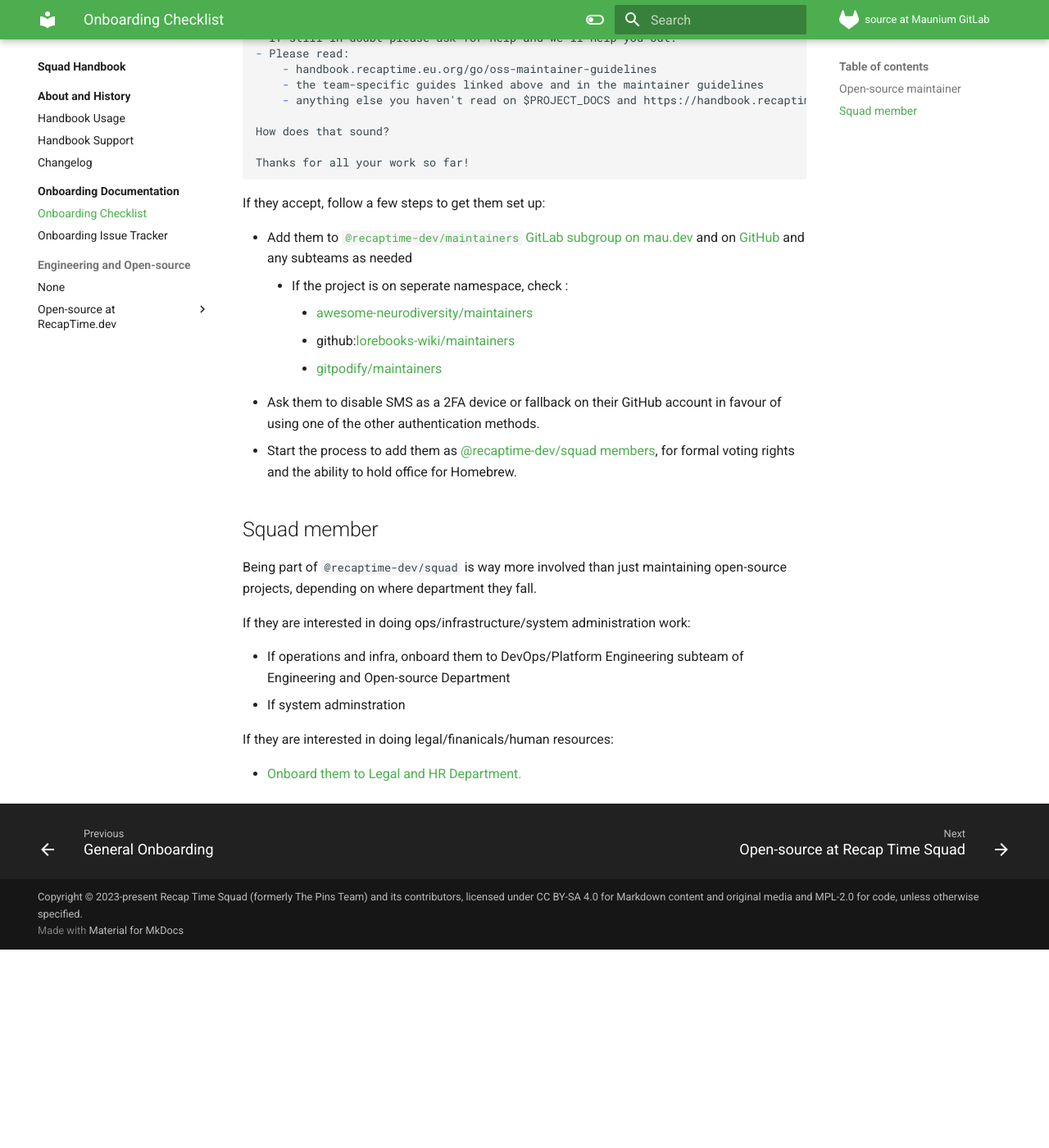
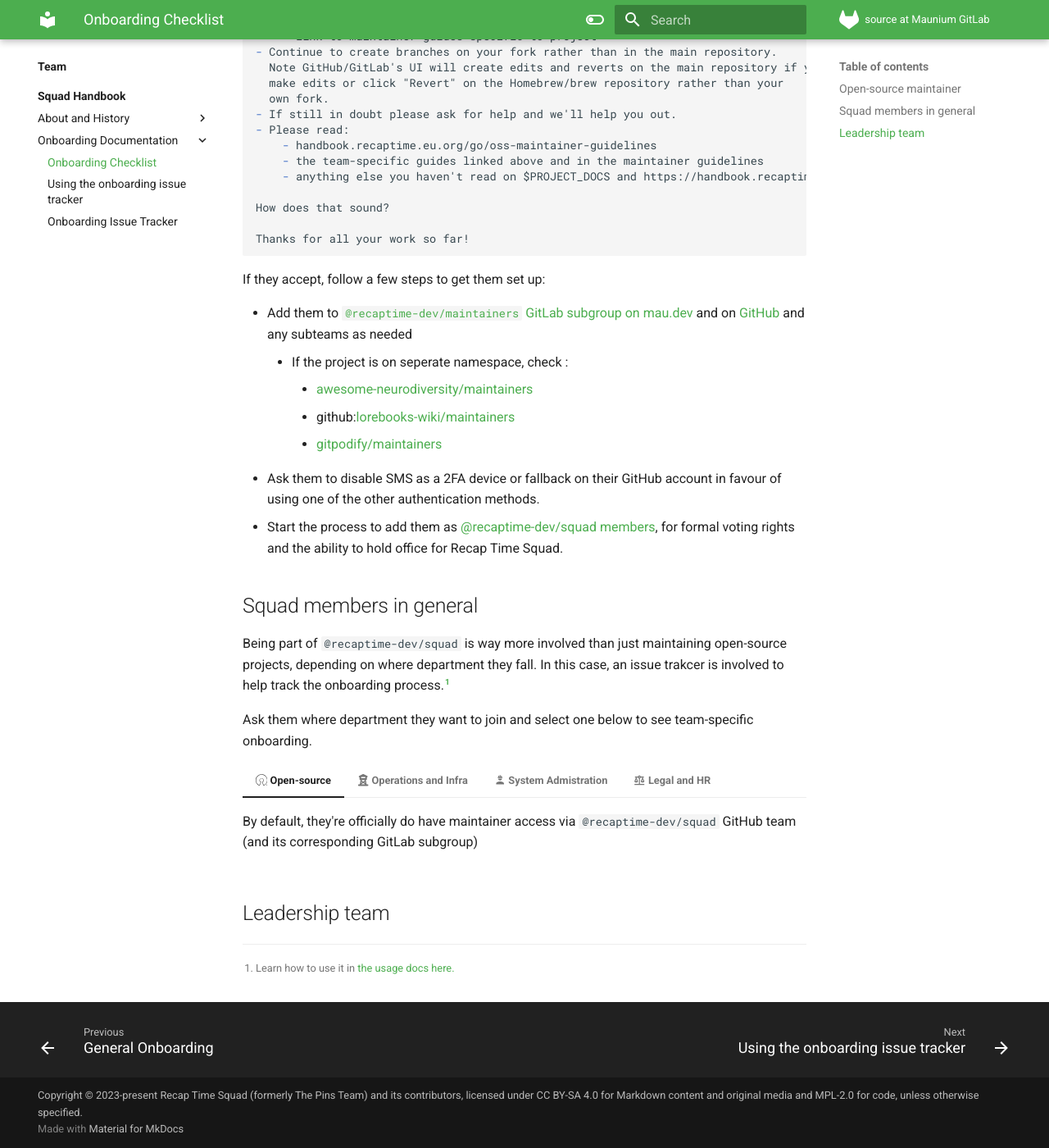
Before and after one commit to recaptime-dev/squad-wiki, an MkDocs documentation site: the page built from content/handbook/onboarding/checklist.md, in a window 1280 px wide and 1400 px high, scrolled down 1154 px. Shown: the whole window at 82% size. Built offline with MkDocs 1.6.1 and Material for MkDocs 9.7.7, drawn with Linux system fonts in a browser that asks for light colours; before the commit the page ends 2312 px from its top, so only the background shows below that; some of the changed text lies outside the part shown.

Commit message:
chore(content): update wiki content, especially on handbook
Also in this commit:
* Usual navbar updates, plus some needed plugin config
  for mkdocs
* Changes to VS Code and Gitpod config involving extensions and stuff.
* Add mkdocs-git-revision-date-localized-plugin to requirements.txt

Signed-off-by: Andrei Jiroh Halili <ajhalili2006@andreijiroh.eu.org>

```diff
--- a/content/handbook/onboarding/checklist.md
+++ b/content/handbook/onboarding/checklist.md
@@ -1,9 +1,15 @@
 # Onboarding Checklist at Recap Time Squad
 
-!!! info "Adopted from Homebrew's new maintainer checklist"
+!!! info "Adopted from Homebrew's [new maintainer checklist][docs.brew.sh]"
+
+[docs.brew.sh]: https://docs.brew.sh/New-Maintainer-Checklist
 
 **Existing squad members and leadership team uses this guide to
-invite and onboard new maintainers and project leaders.**
+invite and onboard new maintainers and project leaders. The community
+are welcome to have a look here but there's nothing you should have know.**
+
+Use the table of contents on the right side of the page (or from the navigation
+menu in mobile view)
 
 ## Open-source maintainer
 
@@ -63,18 +69,38 @@ If they accept, follow a few steps to get them set up:
         * github:@lorebooks-wiki/maintainers
         * @gitpodify/maintainers
 * Ask them to disable SMS as a 2FA device or fallback on their GitHub account in favour of using one of the other authentication methods.
-* Start the process to add them as [@recaptime-dev/squad members](#squad-member), for formal voting rights and the ability to hold office for Homebrew.
+* Start the process to add them as [@recaptime-dev/squad members](#squad-member), for formal voting rights and the ability to hold office for Recap Time Squad.
 
-## Squad member
+## Squad members in general
 
 Being part of `@recaptime-dev/squad` is way more involved than just maintaining open-source projects,
-depending on where department they fall.
+depending on where department they fall. In this case, an issue trakcer is
+involved to help track the onboarding process.[^1]
 
-If they are interested in doing ops/infrastructure/system administration work:
+[^1]: Learn how to use it in [the usage docs here.](./issue-tracker-usage.md)
 
-* If operations and infra, onboard them to DevOps/Platform Engineering subteam of Engineering and Open-source Department
-* If system adminstration
+Ask them where department they want to join and select one below to see team-specific onboarding.
 
-If they are interested in doing legal/finanicals/human resources:
+=== ":simple-opensourceinitiative: Open-source"
 
-* [Onboard them to Legal and HR Department.](../legal/onboarding.md)
+    By default, they're officially do have maintainer access via `@recaptime-dev/squad` GitHub team (and its corresponding GitLab subgroup)
+
+=== ":fontawesome-solid-tower-observation: Operations and Infra"
+
+    If they are interested in doing ops and infra, onboard them to either teams
+    or both within the Engineering and Open-source department:
+
+    * [DevOps/Platform Engineering](../engineering/devops/onboarding.md)
+    * [Infrastructure](../engineering/infrastructure/onboarding.md)
+
+=== ":material-account-hard-hat: System Admistration"
+
+    TBD
+
+=== ":material-scale-balance: Legal and HR"
+
+    If they're interested in doing legal work and human resources, [onboard them to Legal and HR Department](../legal/onboarding.md).
+
+    For recordkeeping of finanicals and managing our Open Collective org,
+
+## Leadership team
--- a/mkdocs.yml
+++ b/mkdocs.yml
@@ -100,8 +100,8 @@ markdown_extensions:
   - pymdownx.keys
   - pymdownx.magiclink:
       repo_url_shorthand: true
-      user: squidfunk
-      repo: mkdocs-material
+      user: recaptime-dev
+      repo: squad-wiki
   - pymdownx.mark
   - pymdownx.smartsymbols
   - pymdownx.superfences:
@@ -109,10 +109,22 @@ markdown_extensions:
         - name: mermaid
           class: mermaid
           format: !!python/name:pymdownx.superfences.fence_code_format
-  - pymdownx.tabbed
+  - pymdownx.tabbed:
+      alternate_style: true
   - pymdownx.tasklist:
       custom_checkbox: true
   - pymdownx.tilde
+
+plugins:
+  - search
+  - social
+  - tags
+  - git-revision-date-localized:
+      enable_creation_date: true
+      fallback_to_build_date: true
+  - redirects:
+      redirect_maps:
+        "organization/about.md": "https://recaptime.eu.org/about"
 
 # Navigation
 nav:
@@ -125,22 +137,20 @@ nav:
       - For squad members: contribute/squad-members.md
       - Contributing to handbook: handbook/contribute.md
       - "Maintainers' Guidelines": contribute/maintainer-guidelines.md
-  - Squad Handbook:
-    - handbook/index.md
-    - About and History:
-        - handbook/about/index.md
-        - Handbook Usage: handbook/handbook-usage.md
-        - Handbook Support: handbook/about/support.md
-        - Changelog: handbook/changelog.md
-    - Onboarding Documentation:
-      - handbook/onboarding/index.md
-      - Onboarding Checklist: handbook/onboarding/checklist.md
-      - Onboarding Issue Tracker: "https://mau.dev/recaptime-dev/squad/onboarding"
-    - Engineering and Open-source:
-      - handbook/engineering/index.md
-      - Open-source at RecapTime.dev:
-        - handbook/open-source/index.md
-        - Open-source Operations/Projects Office: handbook/open-source/office.md
+  - Team:
+    - organization/index.md
+    - Squad Handbook:
+      - handbook/index.md
+      - About and History:
+          - handbook/about/index.md
+          - Handbook Usage: handbook/handbook-usage.md
+          - Handbook Support: handbook/about/support.md
+          - Changelog: handbook/changelog.md
+      - Onboarding Documentation:
+        - handbook/onboarding/index.md
+        - Onboarding Checklist: handbook/onboarding/checklist.md
+        - handbook/onboarding/issue-tracker-usage.md
+        - Onboarding Issue Tracker: "https://mau.dev/recaptime-dev/squad/onboarding"
   - Community:
     - Projects:
       - Community Lores: projects/lorebooks.wiki.md
--- a/requirements.txt
+++ b/requirements.txt
@@ -3,6 +3,7 @@ mkdocs-material==9.1.21
 mkdocs-material-extensions
 mkdocs-minify-plugin
 mkdocs-redirects
+mkdocs-git-revision-date-localized-plugin
 
 # markdown extensions
 pymdown-extensions
```
Also changed, not shown: .gitpod.yml (+8 -0 lines), content/contribute/email.md (added, +32 -0 lines), content/contribute/index.md (+4 -1 lines), content/contribute/squad-members.md (added, +9 -0 lines), content/handbook/index.md (+5 -3 lines), content/handbook/onboarding/issue-tracker-usage.md (added, +5 -0 lines), content/index.md (+1 -0 lines), content/organization/history.md (added, +3 -0 lines), content/organization/index.md (added, +7 -0 lines), 1 other file.
